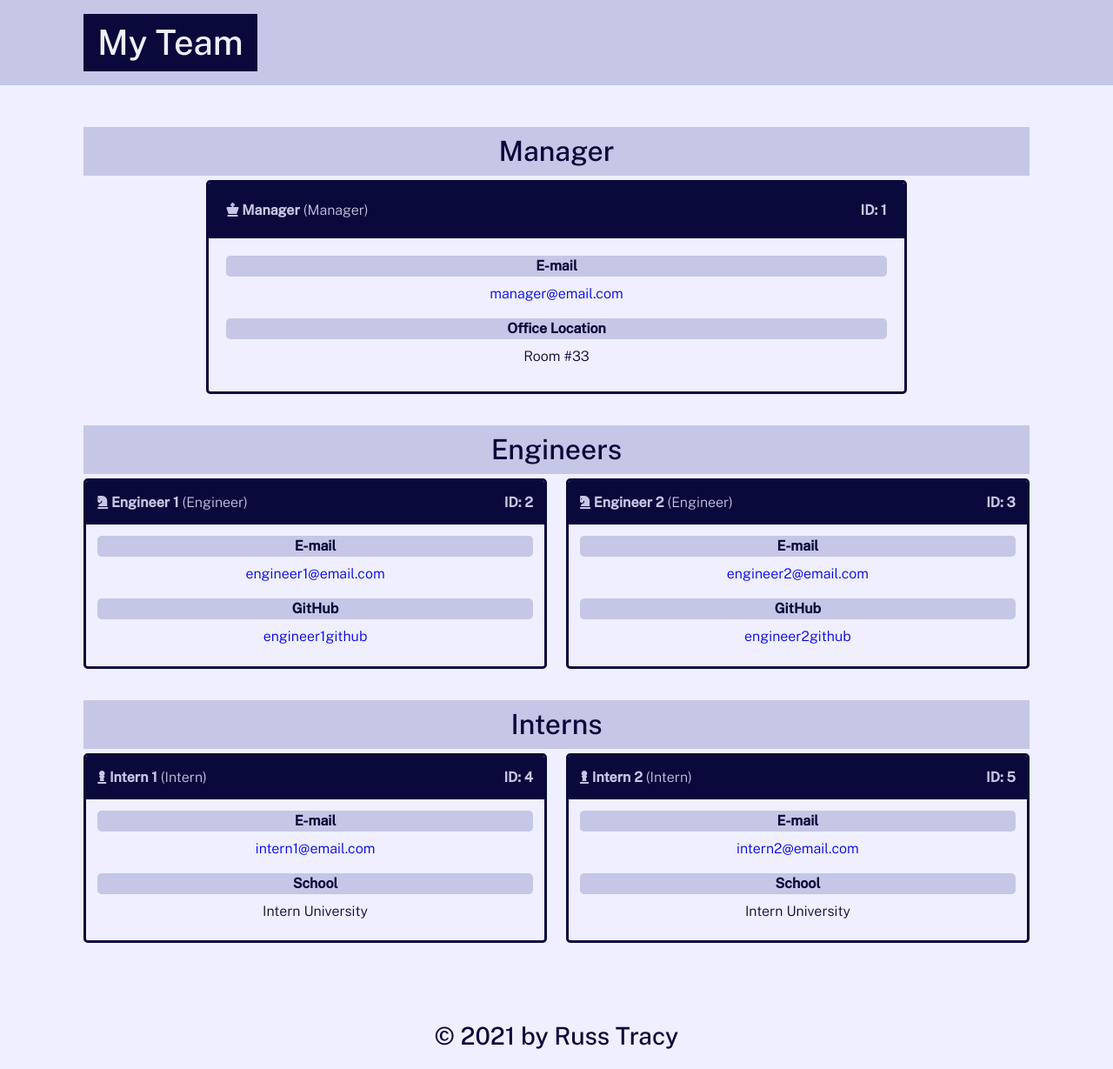
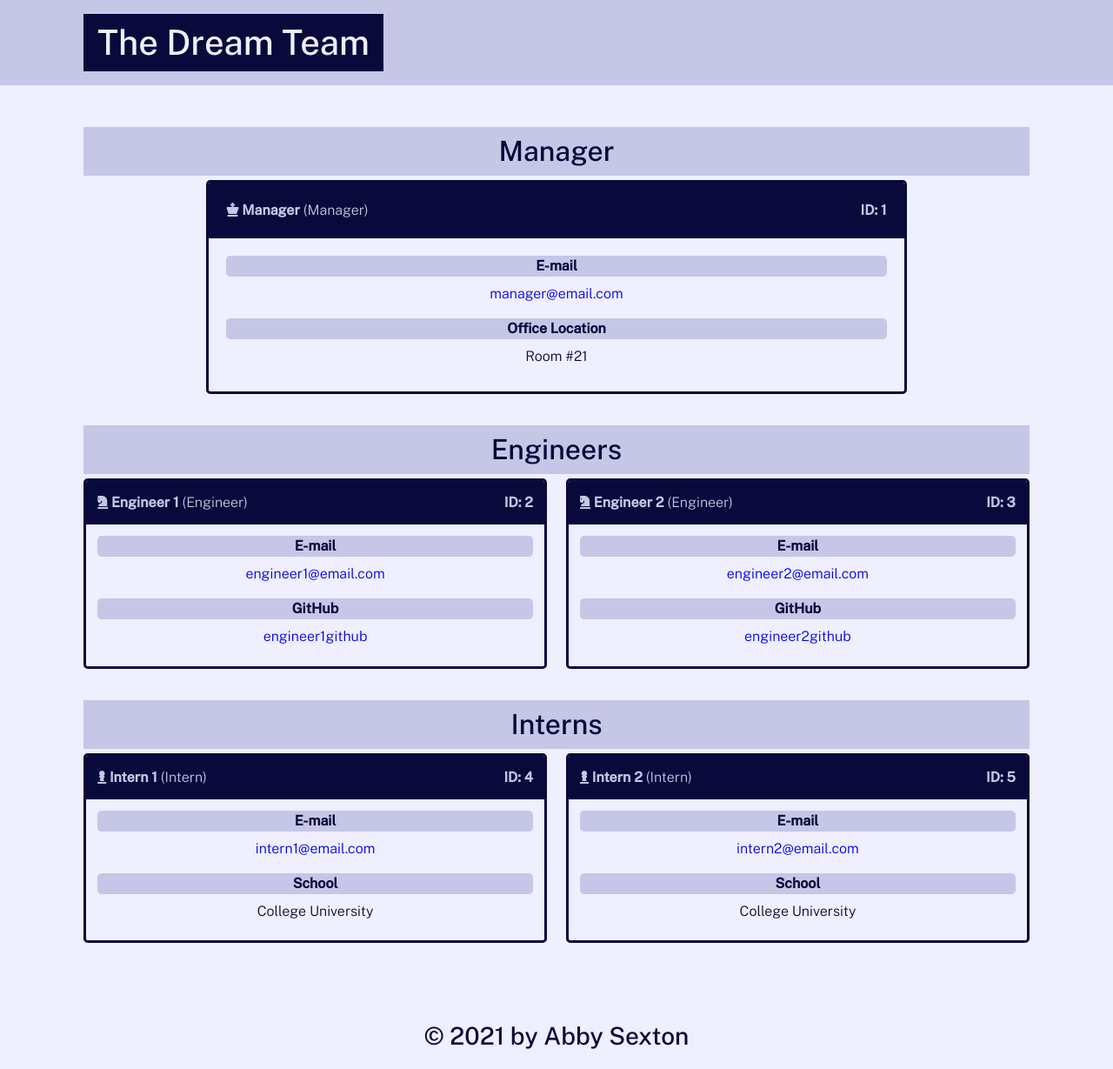
Before and after one commit to abbycav7/Team-Profile-Generator, a website: page dist/index.html in a window 1280 px wide. Shown: the whole page at 87% size. Drawn offline with nearby package versions, Linux system fonts and the light colour scheme.

Commit message:
added in tweaks here and there to make smoother

```diff
--- a/dist/index.html
+++ b/dist/index.html
@@ -14,7 +14,7 @@
   <body>
     <header>
       <div class="container flex-row justify-space-between align-center py-3">
-        <h1 class="page-title text-secondary bg-dark py-2 px-3">My Team</h1>
+        <h1 class="page-title text-secondary bg-dark py-2 px-3">The Dream Team</h1>
       </div>
     </header>
     <main class="container my-5">
@@ -32,7 +32,7 @@
                         <div class="bg-primary round-corners"><strong>E-mail</strong></div>
                         <div class="m-2"><a href="mailto:manager@email.com">manager@email.com</a></div>
                         <div class="bg-primary round-corners mt-3"><strong>Office Location</strong></div>
-                        <div class="m-2">Room #33</div>
+                        <div class="m-2">Room #21</div>
                     </div>
                 </div>
       </div>
@@ -86,7 +86,7 @@
                         <div class="bg-primary round-corners"><strong>E-mail</strong></div>
                         <div class="m-2"><a href="mailto:intern1@email.com">intern1@email.com</a></div>
                         <div class="bg-primary round-corners mt-3"><strong>School</strong></div>
-                        <div class="m-2">Intern University</div>
+                        <div class="m-2">College University</div>
                     </div>
                 </div>
 
@@ -99,7 +99,7 @@
                         <div class="bg-primary round-corners"><strong>E-mail</strong></div>
                         <div class="m-2"><a href="mailto:intern2@email.com">intern2@email.com</a></div>
                         <div class="bg-primary round-corners mt-3"><strong>School</strong></div>
-                        <div class="m-2">Intern University</div>
+                        <div class="m-2">College University</div>
                     </div>
                 </div>
 
@@ -108,7 +108,7 @@
 
     </main>
     <footer class="container text-center py-3">
-      <h3 class="text-dark">&copy; 2021 by Russ Tracy</h3>
+      <h3 class="text-dark">&copy; 2021 by Abby Sexton</h3>
     </footer>
   </body>
   </html>
```
Also changed, not shown: package.json (+6 -4 lines).
